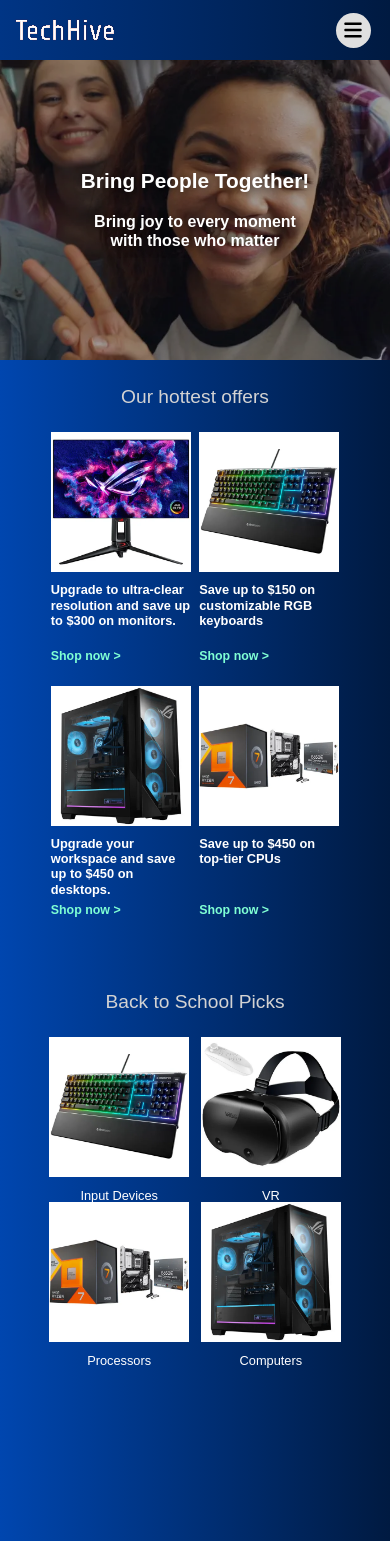
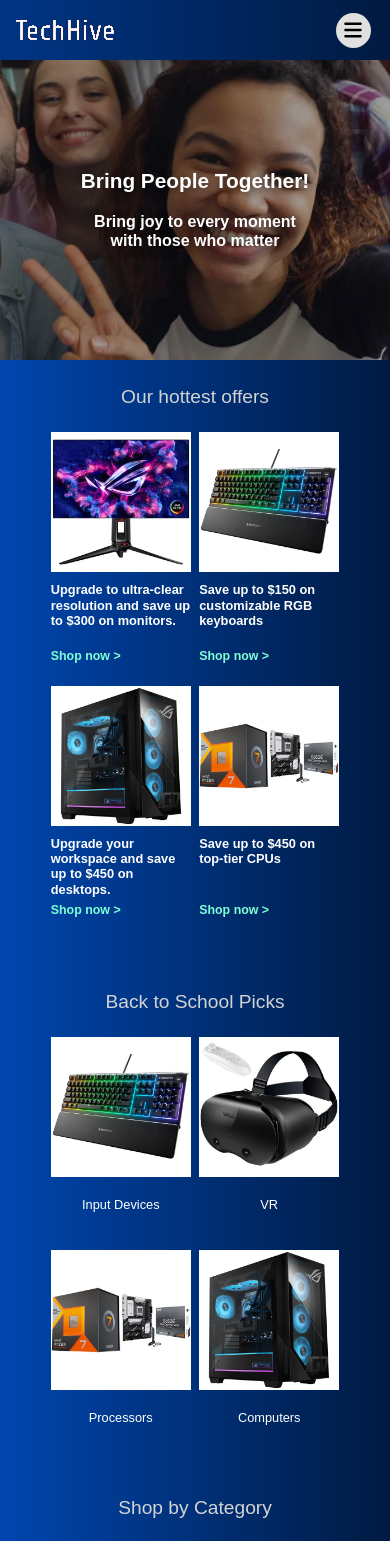
Before and after one commit to Alex-B012/techHive2, a React (Create React App) app: page /pricing in a window 390 px wide. Shown: the top 1541 px of the page. Built offline with nearby package versions, Linux system fonts and the light colour scheme; a web font is replaced by a local one.

Commit message:
Pricing Page - completed

```diff
--- a/src/components/PromoCatOffers/PromoCatOffersCard/promoCatOffersCard.css
+++ b/src/components/PromoCatOffers/PromoCatOffersCard/promoCatOffersCard.css
@@ -1,6 +1,6 @@
 .promoCatOffersCard__container {
    display: grid;
-   grid-template-rows: minmax(140px, 240px);
+   grid-template-rows: minmax(140px, 0.9fr);
    grid-template-columns: minmax(140px, 200px);
 }
 
@@ -15,7 +15,7 @@
 }
 
 .promoCatOffersCard__img {
-   display: block;
+   display: grid;
    max-width: 200px;
    min-width: 140px;
    object-fit: cover;
@@ -24,14 +24,12 @@
 
 .promoCatOffersCard__heading {
    display: grid;
-   height: 100%;
-   min-height: 30px;
-   font-size: 1em;
-   font-weight: 400;
+   align-self: start;
+   padding-top: 20px;
+   font-size: 0.9em;
    color: white;
+   text-align: center;
    transition: all 2s;
-   text-align: center;
-   align-content: center;
 }
 
 .promoCatOffersCard__link:hover .promoCatOffersCard__heading {
--- a/src/components/PromoCatOffers/promoCatOffers.css
+++ b/src/components/PromoCatOffers/promoCatOffers.css
@@ -1,20 +1,24 @@
 .promoCatOffers__container {
    width: 100%;
-   height: 100%;
    display: grid;
-   grid-template-rows: 35px 240px;
+   grid-template-rows: 50px 0.9fr;
+   row-gap: 2vh;
 }
 
 .promoCatOffers__title {
+   display: grid;
    text-align: center;
    font-size: 1.5em;
+   min-height: 50px;
 }
 
 .promoCatOffers__cardsList {
    display: grid;
    grid-template-columns: repeat(4, minmax(140px, 200px));
-   grid-template-rows: 240px;
+   grid-template-rows: 0.9fr;
    column-gap: 20px;
+   justify-content: center;
+   justify-items: center;
 }
 
 @media screen and (max-width: 1200px) {
@@ -25,11 +29,7 @@
 
 @media screen and (max-width: 1000px) {
    .promoCatOffers__container {
-      width: 100%;
-      height: 100%;
-      display: grid;
-      grid-template-rows: 30px 435px;
-      row-gap: 2vh;
+      grid-template-rows: 30px 1fr;
    }
 
    .promoCatOffers__title {
@@ -37,51 +37,28 @@
    }
 
    .promoCatOffers__cardsList {
-      display: grid;
-      grid-template-columns: repeat(2, minmax(140px, 200px));
-      grid-template-rows: repeat(2, minmax(140px, 215px));
-      row-gap: 3vh;
-      justify-content: center;
-      justify-items: center;
+      grid-template-columns: repeat(2, minmax(140px, 160px));
+      grid-template-rows: repeat(2, minmax(140px, 1fr));
+      gap: 1vh 3vh;
    }
 }
 
 @media screen and (max-width: 800px) {
    .promoCatOffers__cardsList {
-      display: grid;
-      grid-template-columns: repeat(2, minmax(140px, 175px));
-      grid-template-rows: repeat(2, minmax(140px, 205px));
-      justify-content: center;
-      justify-items: center;
+      grid-template-rows: repeat(2, minmax(140px, 1fr));
    }
 }
 
 @media screen and (max-width: 450px) {
-   .promoCatOffers__container {
-      grid-template-rows: 30px 425px;
-   }
-
    .promoCatOffers__cardsList {
-      display: grid;
       grid-template-columns: repeat(2, minmax(140px, 150px));
-      grid-template-rows: repeat(2, minmax(140px, 205px));
-      row-gap: 3vh;
-      justify-content: center;
-      justify-items: center;
    }
 }
 
 @media screen and (max-width: 400px) {
-   .promoCatOffers__container {
-      grid-template-rows: 30px 300px;
-   }
 
    .promoCatOffers__cardsList {
-      display: grid;
       grid-template-columns: repeat(2, minmax(140px, 140px));
-      grid-template-rows: repeat(2, minmax(140px, 150px));
-      column-gap: 3vw;
-      justify-content: center;
-      justify-items: center;
+      gap: 1vh 1vh;
    }
 }
--- a/src/components/PromoHotOffers/PromoHotOffersCard/promoHotOffersCard.css
+++ b/src/components/PromoHotOffers/PromoHotOffersCard/promoHotOffersCard.css
@@ -15,7 +15,7 @@
 }
 
 .promoHotOfferCard__img {
-   display: block;
+   display: grid;
    max-width: 200px;
    min-width: 140px;
    object-fit: cover;
@@ -25,12 +25,12 @@
 .promoHotOfferCard__heading {
    display: grid;
    align-self: start;
+   min-height: 60px;
+   padding-top: 10px;
    font-size: 0.95em;
    font-weight: 700;
    color: white;
    transition: all 2s;
-   min-height: 60px;
-   padding-top: 10px;
 }
 
 .promoHotOfferCard__btn {
--- a/src/pages/Pricing/Pricing.tsx
+++ b/src/pages/Pricing/Pricing.tsx
@@ -9,8 +9,10 @@
          <div className="pricingPage__empty"></div>
          <div className="pricingPage__container">
             <PromoHotOffers arr_data={productCategories_data} title={"Our hottest offers"} />
+
             <PromoCatOffers arr_data={productCategories_data} title={"Back to School Picks"} />
             <PromoCatOffers arr_data={productCategories_data} title={"Shop by Category"} />
+
          </div>
       </div>
    )
--- a/src/pages/Pricing/pricing.css
+++ b/src/pages/Pricing/pricing.css
@@ -12,7 +12,7 @@
    width: 100%;
    height: 100%;
    display: grid;
-   grid-template-rows: minmax(250px, 1fr) repeat(2, minmax(200px, 1fr));
+   grid-template-rows: minmax(200px, 1fr) repeat(2, minmax(200px, 0.82fr));
    row-gap: 7vh;
    justify-items: center;
    padding: 0 2% 0 0;
```
